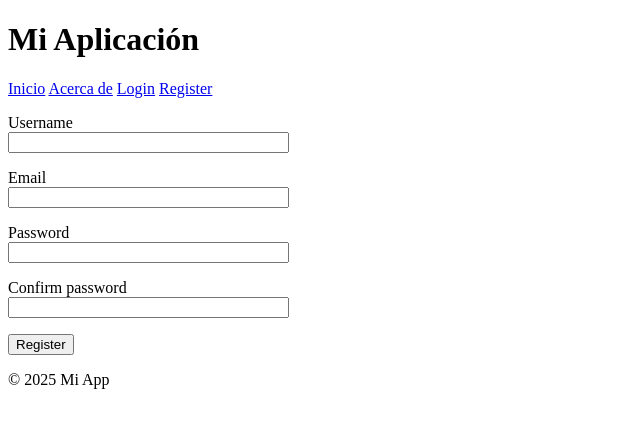
After one commit to ValennPK/PersonalProject, a Flask app: page /auth/register in a window 1280 px wide. The commit adds this page. Shown: the top 428 px of the page, without its empty margins (0-640 px from the left). Run offline with Flask 2, Linux system fonts and the light colour scheme; some libraries are stand-ins or nearby versions.

Commit message:
pre copilot's changes in login feature

```diff
--- a/app/auth/forms.py
+++ b/app/auth/forms.py
@@ -1,10 +1,45 @@
 from flask_wtf import FlaskForm
 from wtforms import StringField, PasswordField, SubmitField, BooleanField
-from wtforms.validators import DataRequired
+from wtforms.validators import DataRequired, length, Email, EqualTo, ValidationError, Regexp
+from app.models import User
+
 
 class LoginForm(FlaskForm):
-    username = StringField('Username', validators=[DataRequired()])
-    email = StringField('Email', validators=[DataRequired()], render_kw={"type": "email"})
-    password = PasswordField('Password', validators=[DataRequired()])
-    remenber_me = BooleanField('Remember Me')
+    email = StringField('Email', validators=[DataRequired(),length(1, 64), Email()], render_kw={"type": "email"})
+    password = PasswordField('Password', validators=[DataRequired(), length(8, 128),])
+    remember_me = BooleanField('Remember Me', default=False)
     submit = SubmitField('Login')
+
+    def validate(self, extra_validators = None):
+        if not super().validate(extra_validators):
+            return False
+        user = User.query.filter_by(email=self.email.data).first()
+        if user is None:
+            self.email.errors.append('Unknown email address.')
+            return False
+        if not user.verify_password(self.password.data):
+            self.password.errors.append('Invalid password.')
+            return False
+
+        self.user = user
+        return True
+
+
+class RegistrationForm(FlaskForm):
+    username = StringField('Username', validators=[DataRequired(), length(1, 64),Regexp('^[A-Za-z][A-Za-z0-9_.]*$', 0,
+        'Usernames must have only letters, numbers, dots or underscores')])
+    email = StringField('Email', validators=[DataRequired(),length(1, 64), Email()], render_kw={"type": "email"})
+    password = PasswordField('Password', validators=[DataRequired(), length(8, 128), EqualTo('password2',
+        message='Passwords must match.')])
+    password2 = PasswordField('Confirm password', validators=[DataRequired()])
+    submit = SubmitField('Register')
+
+    def validate_username(self, username):
+        user = User.query.filter_by(username=username.data).first()
+        if user is not None:
+            raise ValidationError('Username already in use. Please choose a different one.')
+
+    def validate_email(self, email):
+        user = User.query.filter_by(email=email.data).first()
+        if user is not None:
+            raise ValidationError('Email already registered. Please choose a different one.')
--- a/app/auth/routes.py
+++ b/app/auth/routes.py
@@ -1,13 +1,48 @@
 
-from flask import render_template
+from flask import render_template, flash, redirect, url_for, request
 from flask import Blueprint
-from .forms import LoginForm
+from .forms import LoginForm, RegistrationForm
+from app.models import User
+from app import db
+from flask_login import login_user, logout_user, login_required, current_user
+
 
 auth = Blueprint('auth', __name__)
 
 @auth.route('/login', methods=['GET', 'POST'])
 def login():
     form = LoginForm()
+    # status = form.validate_on_submit()
+    # print("validate_on_submit",status)
+    # print("form errors",form.errors)
     if form.validate_on_submit():
-        pass
+        login_user(form.user, remember=form.remember_me.data)
+        flash('Logged in successfully.')
+        return redirect(url_for('main.user', username=current_user.username))
     return render_template('auth/login.html', form=form)
+
+@auth.route('/logout')
+@login_required
+def logout():
+    logout_user()
+    flash('You have been logged out.')
+    return redirect(url_for('auth.login'))
+
+
+@auth.route('/register', methods=['GET', 'POST'])
+def register():
+    form = RegistrationForm()
+    if form.validate_on_submit():
+        user = User(username=form.username.data, email=form.email.data, password=form.password.data)
+        db.session.add(user)
+        flash('Congratulations, you are now a registered user!')
+        db.session.commit()
+        return redirect(url_for('auth.login'))
+    return render_template('auth/register.html', form=form)
+
+@auth.before_app_request
+def before_request():
+    if current_user.is_authenticated:
+        current_user.ping()
+        if not current_user.confirmed and request.endpoint[:5]:
+            return redirect(url_for('main.user', username=current_user.username))
--- /dev/null
+++ b/app/templates/auth/register.html
@@ -0,0 +1,38 @@
+{% extends "base.html" %}
+
+{% block title %}Register{% endblock %}
+
+<!-- <p>
+    {{ form.password.label }}<br>
+    {{ form.password(size=32) }}<br>
+    {% for error in form.password.errors %}
+        <span style="color: red;">{{ error }}</span>
+    {% endfor %}
+</p> -->
+
+{% block content %}
+<form method="POST">
+    {{ form.hidden_tag() }}
+    <p>
+        {{ form.username.label }}<br>{{ form.username(size=32) }}<br>
+        {% for error in form.username.errors %}
+            <span style="color: red;">{{ error }}</span>
+        {% endfor %}
+    </p>
+
+    <p>
+        {{ form.email.label }}<br>{{ form.email(size=32) }}<br>
+        {% for error in form.email.errors %}
+            <span style="color: red;">{{ error }}</span>
+        {% endfor %}
+    </p>
+    <p>
+        {{ form.password.label }}<br>{{ form.password(size=32) }}<br>
+        {% for error in form.password.errors %}
+            <span style="color: red;">{{ error }}</span>
+        {% endfor %}
+    </p>
+    <p>{{ form.password2.label }}<br>{{ form.password2(size=32) }}</p>
+    <p>{{ form.submit() }}</p>
+</form>
+{% endblock %}
--- a/app/templates/base.html
+++ b/app/templates/base.html
@@ -2,7 +2,7 @@
 <html lang="es">
 <head>
     <meta charset="UTF-8">
-    <title>{% block title %}Mi App{% endblock %}</title>
+    <title>{% block title %}{% endblock %}</title>
 </head>
 <body>
     <header>
@@ -10,6 +10,15 @@
         <nav>
             <a href="/">Inicio</a>
             <a href="/about">Acerca de</a>
+            {% if current_user.is_authenticated %}
+            <a href="{{ url_for('main.user', username=current_user.username) }}">Profile</a>
+            <a href="{{ url_for('auth.logout') }}">Logout</a>
+            {% else %}
+            <a href="{{ url_for('auth.login') }}">Login</a>
+            <a href="{{ url_for('auth.register') }}">Register</a>
+            {% endif %}
+
+
         </nav>
     </header>
 
--- /dev/null
+++ b/app/templates/user.html
@@ -0,0 +1,5 @@
+{% block page_content %}
+<h1>Hello, {{ user.username }}!</h1>
+<p>Email: {{ user.email }}</p>
+<p>Last seen: {{ user.last_seen }}</p>
+{% endblock %}
--- a/run.py
+++ b/run.py
@@ -1,7 +1,10 @@
 from flask import Flask
 
 from app import create_app
+from dotenv import load_dotenv
 
+
+load_dotenv()
 app = create_app()
 
 if __name__ == '__main__':
```
Also changed, not shown: app/__init__.py (+12 -0 lines), app/models.py (+17 -9 lines), app/routes.py (+15 -1 lines), app/templates/auth/login.html (+3 -11 lines), migrations/versions/12cee9815ba3_increase_password_hash_length.py (added, +38 -0 lines), migrations/versions/9b53364a1849_add_role_id_to_users.py (added, +44 -0 lines), migrations/versions/e70b5ec5d4f8_add_confirmed_and_last_seen_to_user_.py (added, +34 -0 lines).
